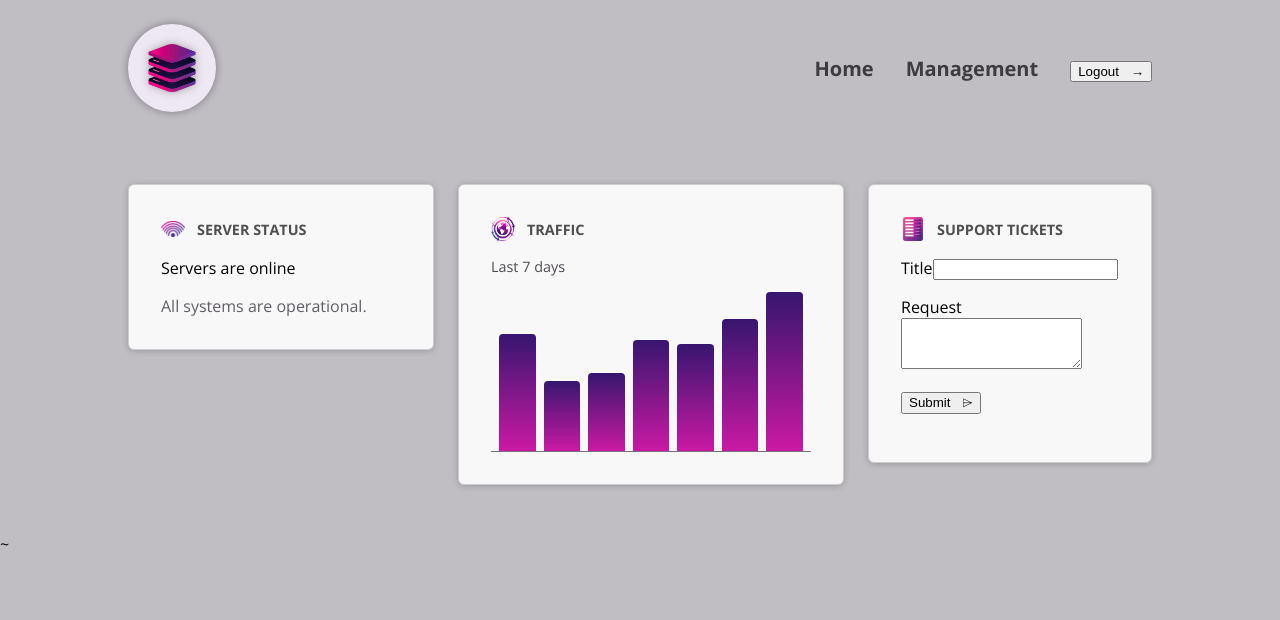
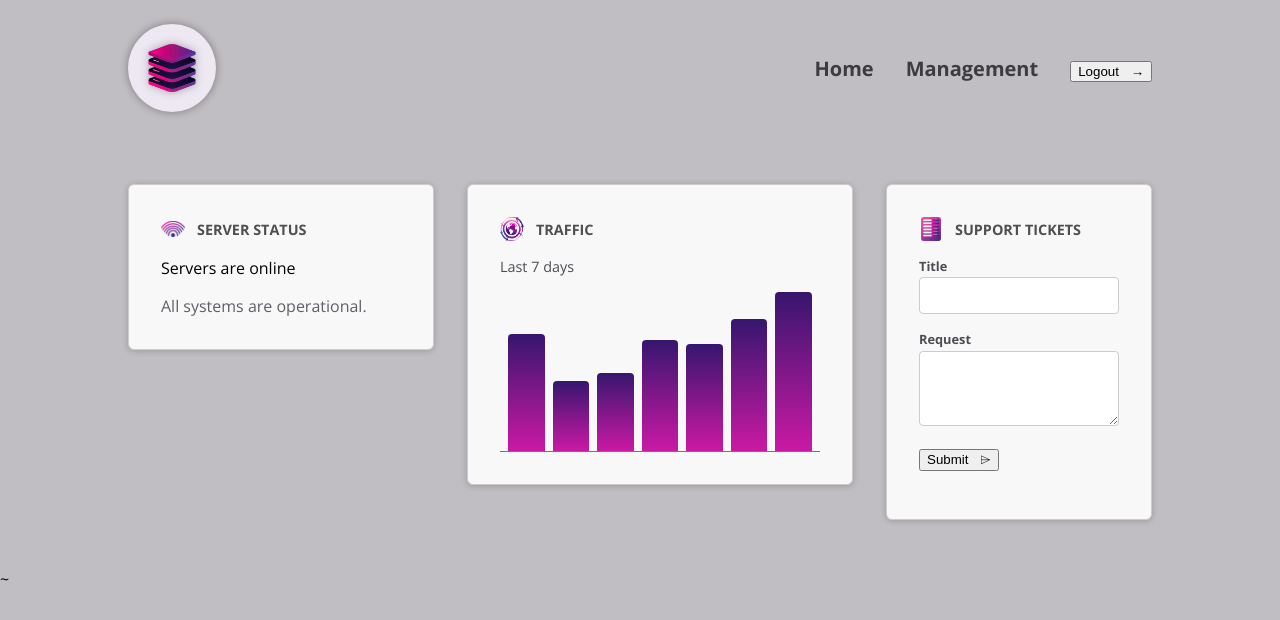
Before and after one commit to Pawelv9/explorer, an Angular app: page / in a window 1280 px wide. Shown: the top 620 px of the page. Built offline with nearby package versions, Linux system fonts and the light colour scheme.

Commit message:
configuring view encapsulation

```diff
--- a/src/app/shared/control/control.html
+++ b/src/app/shared/control/control.html
@@ -1,4 +1,4 @@
-<p>
+<p class="control">
   <label>{{ label() }}</label>
   <ng-content select="input, textarea" />
 </p>
--- a/src/app/shared/control/control.ts
+++ b/src/app/shared/control/control.ts
@@ -1,4 +1,4 @@
-import { Component, input } from '@angular/core';
+import { Component, input, ViewEncapsulation } from '@angular/core';
 
 @Component({
   selector: 'app-control',
@@ -6,6 +6,7 @@
   imports: [],
   templateUrl: './control.html',
   styleUrl: './control.css',
+  encapsulation: ViewEncapsulation.None,
 })
 export class Control {
   label = input.required<string>();
```
